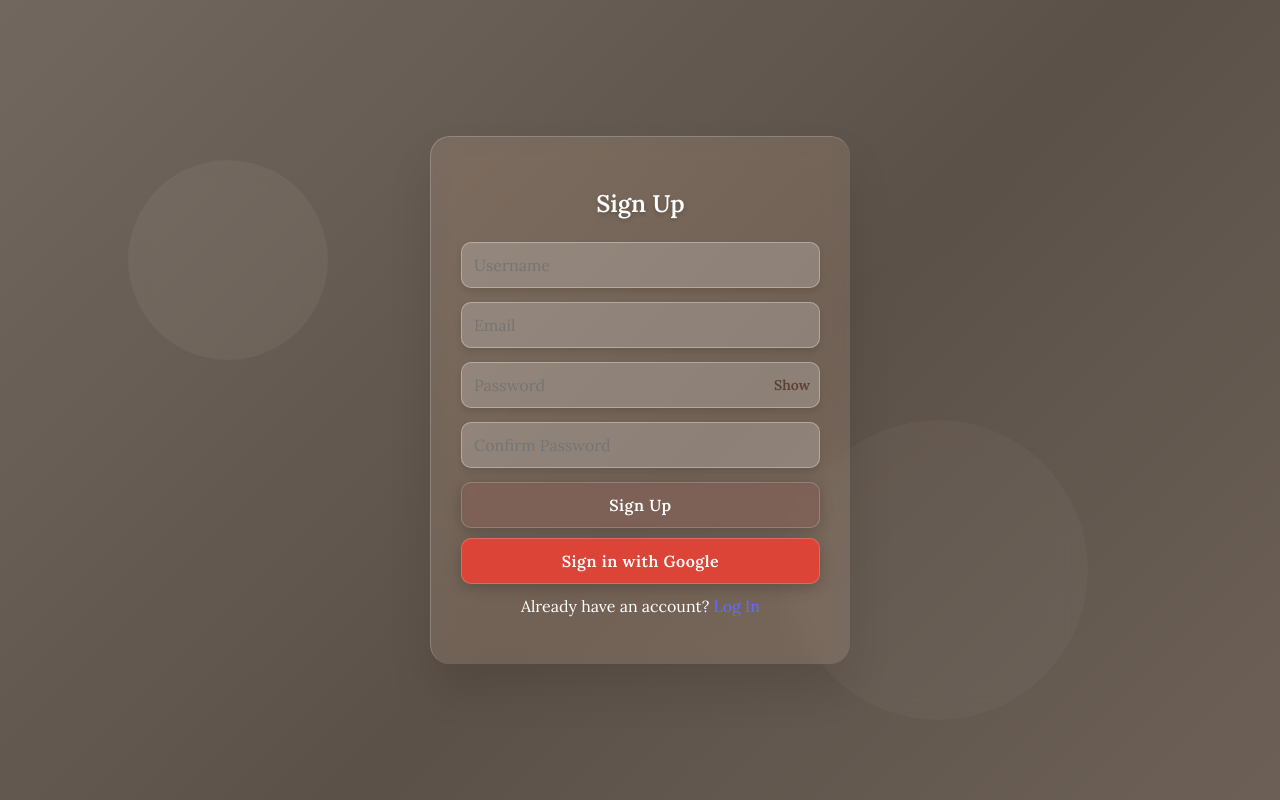
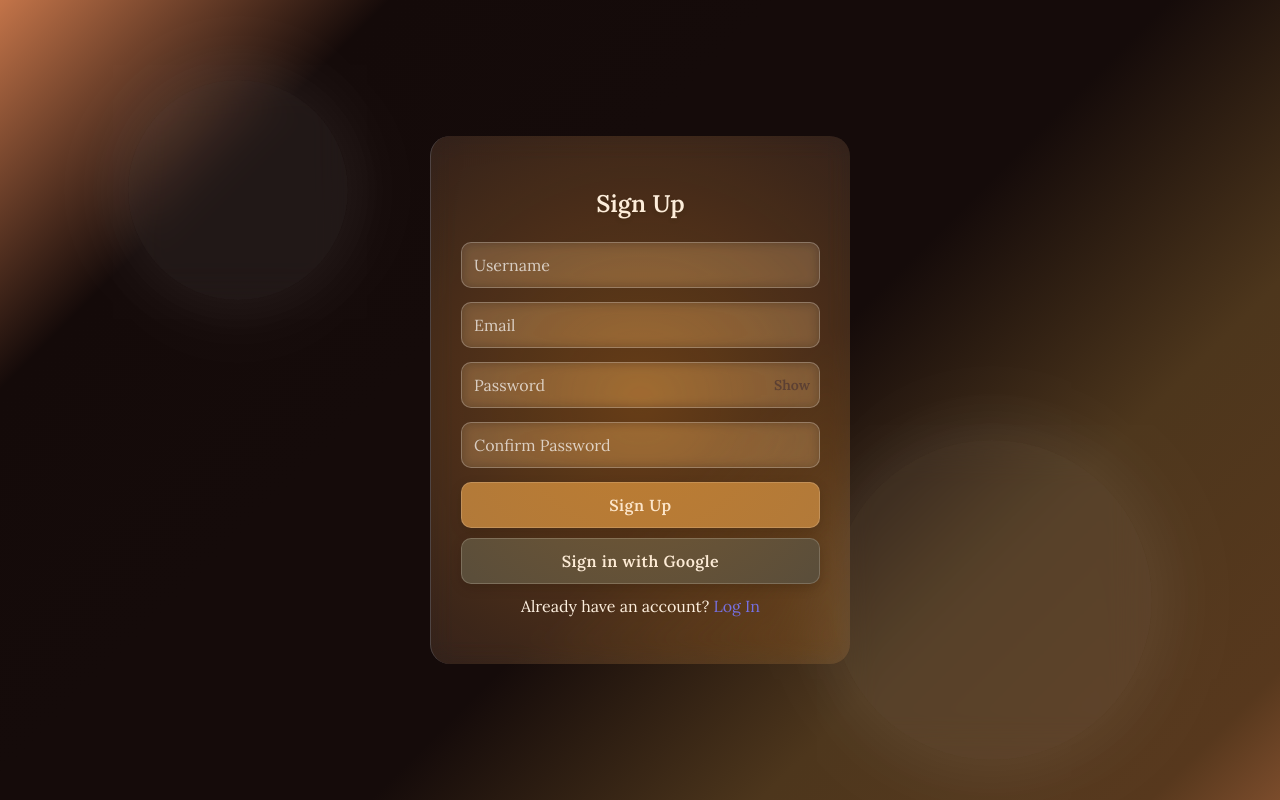
Before and after one commit to danahparis21/react-oauth-login, a React (Vite) app: page / in a window 1280 px wide. Built offline with nearby package versions, Linux system fonts and the light colour scheme; no server answers.

Commit message:
Fixed error for existing accounts. Glassmorphism UI for signup

```diff
--- a/package.json
+++ b/package.json
@@ -13,7 +13,8 @@
     "appwrite": "^18.1.1",
     "react": "^19.1.0",
     "react-dom": "^19.1.0",
-    "react-router-dom": "^7.6.2"
+    "react-router-dom": "^7.6.2",
+    "react-toastify": "^11.0.5"
   },
   "devDependencies": {
     "@eslint/js": "^9.25.0",
--- a/src/App.css
+++ b/src/App.css
@@ -52,42 +52,191 @@ body,
   color: #888;
 }
 
+/* BACKGROUND */
 .animated-bg {
-  min-height: 100vh;
-  min-width: 100vw;
+  height: 100vh;
+  width: 100vw;
   display: flex;
   justify-content: center;
   align-items: center;
-  font-family: 'Lora', serif;
-  background: radial-gradient(
-    ellipse at center,
-    #6b4f3b 0%,
-    #8b7e74 30%,
-    #5c5148 60%,
-    #92877d 100%
+  background: linear-gradient(135deg,
+
+    #c37449,
+
+    #140a09,
+    #150b0a,
+    #150b0a,
+    #4d361c,
+    #57381d,
+    #c37449,
+    #d2b575,
+    #150b0a
   );
-  background-size: 200% 200%;
-  animation: gradientMove 100s ease infinite;
+  background-size: 150% 150%;
+  filter: blur(0px);
+  position: relative;
   overflow: hidden;
 }
 
-@keyframes gradientMove {
-  0% {
-    background-position: 0% 50%;
-  }
-  50% {
-    background-position: 100% 50%;
-  }
-  100% {
-    background-position: 0% 50%;
-  }
+/* GLOWING BLURRED CIRCLES */
+.glass-circle {
+  position: absolute;
+  border-radius: 50%;
+  background: rgba(255, 255, 255, 0.06);
+
+  -webkit-backdrop-filter: blur(20px);
+  backdrop-filter: blur(20px);
+  box-shadow: 0 0 80px rgba(255, 255, 255, 0.08),
+            0 0 180px rgba(255, 255, 255, 0.06);
+
+  z-index: 0;
 }
 
 input:focus {
   box-shadow: inset 0 0 8px rgba(255, 255, 255, 0.3);
 }
-.animated-bg {
+
+.form-wrapper {
+  width: 100%;
+  max-width: 420px;
+  padding: 30px;
+  border-radius: 20px;
+  background: rgba(255, 255, 255, 0.08);
+  -webkit-backdrop-filter: blur(12px) saturate(160%);
+  backdrop-filter: blur(12px) saturate(160%);
+  border-left: 1px solid rgba(255, 255, 255, 0.18);
+  color: #fff;
+  position: relative;
+  z-index: 1;
+  transition: all 0.5s ease-in-out;
+  overflow: hidden;
+}
+
+.form-wrapper::before {
+  content: "";
+  position: absolute;
+  top: 0;
+  left: 0;
+  height: 100%;
+  width: 100%;
+  pointer-events: none;
+  background: radial-gradient(
+    500px circle at var(--x, 50%) var(--y, 50%),
+    rgba(241, 138, 13, 0.3),
+    transparent 80%
+  );
+  transition: background 0.15s ease;
+  z-index: 0;
+}
+
+
+.form-wrapper:hover {
+  box-shadow:
+    0 0 20px rgba(229, 158, 5, 0.416),  /* soft golden outer glow */
+    0 8px 40px rgba(88, 47, 11, 0.3),    /* warm depth shadow */
+    inset 0 2px 4px rgba(255, 255, 255, 0.15), /* inner glow top */
+    inset 0 -2px 4px rgba(87, 56, 29, 0.176);   /* inner shadow bottom */
+}
+
+
+.form-glow {
+  position: absolute;
+  top: 50%;
+  left: 50%;
+  width: 500px;
+  height: 500px;
+  transform: translate(-50%, -50%);
+  background: radial-gradient(circle, rgba(255,255,255,0.06) 0%, transparent 70%);
+  filter: blur(60px);
+  z-index: 0;
+}
+
+input::placeholder {
+  color: rgba(255, 255, 255, 0.7); /* Not pure white, just a soft readable white */
+}
+
+input:focus::placeholder {
+  color: rgba(255, 255, 255, 0.85);
+}
+
+inputhover{
+
+    background: "rgba(255, 255, 255, 0.12)",
+
+}
+
+.signup-btn {
+  width: 100%;
+  padding: 12px;
+  background-color: #a87740;
+  color: #fff;
+  border: 1px solid rgba(255, 255, 255, 0.2);
+  border-radius: 10px;
+  cursor: pointer;
+  font-size: 16px;
+  font-weight: bold;
+  letter-spacing: 0.5px;
+  transition: all 0.3s ease-in-out;
+  box-shadow: 0 4px 12px rgba(0, 0, 0, 0.2);
+}
+
+.signup-btn:hover {
+  outline: none;
+  background-color: #734e27;
+  box-shadow: 0 0 12px rgba(255, 193, 107, 0.4);
+}
+
+.signup-btn:active {
+  transform: scale(0.98);
+}
+
+
+/* Google button */
+.google-btn {
+  width: 100%;
+  padding: 12px;
+  background-color: #474640;
+  color: #fff;
+  border: 1px solid rgba(255, 255, 255, 0.2);
+  border-radius: 10px;
+  cursor: pointer;
+  font-size: 16px;
+  font-weight: bold;
+  letter-spacing: 0.5px;
+  transition: all 0.3s ease-in-out;
+  box-shadow: 0 4px 12px rgba(0, 0, 0, 0.2);
+  margin-top: 10px;
+}
+
+.google-btn:hover {
+  background-color: #2f2d20;
+  box-shadow: 0 0 12px rgba(200, 200, 200, 0.3);
+}
+
+.google-btn:active {
+  transform: scale(0.98);
+}
+
+/* .animated-bg {
   transform: translate3d(0, 0, 0);
   backface-visibility: hidden;
   perspective: 1000px;
+} */
+
+.signup-btn:focus,
+.signup-btn:focus-visible,
+.google-btn:focus,
+.google-btn:focus-visible {
+  outline: none !important;
+  box-shadow: 0 0 0 3px rgba(255, 193, 107, 0.4) !important;
 }
+
+/* in your global CSS or component CSS file */
+.custom-toast {
+  background-color: #4d361c !important;
+  color: #fff !important;
+  border-radius: 10px;
+  font-family: 'Lora', serif;
+  font-size: 15px;
+  box-shadow: 0 4px 12px rgba(0, 0, 0, 0.3);
+}
--- a/src/App.jsx
+++ b/src/App.jsx
@@ -1,14 +1,19 @@
-import React, { useState, useEffect } from "react";
+import React, { useState, useEffect, useRef } from "react";
+
 import { account } from "./appwriteConfig";
 import { ID } from "appwrite";
 import { useNavigate } from "react-router-dom";
 import { Link } from "react-router-dom";
 import emailjs from "emailjs-com";
 import "./App.css";
+import { ToastContainer, toast } from "react-toastify";
+import "react-toastify/dist/ReactToastify.css";
 
 emailjs.init(import.meta.env.VITE_EMAILJS_USER_ID);
 
 function App() {
+  const formRef = useRef(null);
+
   const [username, setUsername] = useState("");
   const [email, setEmail] = useState("");
   const [password, setPassword] = useState("");
@@ -29,9 +34,9 @@ function App() {
     if (hasNumber) score++;
 
     if (score === 0) return { label: "", color: "transparent" };
-    if (score === 1) return { label: "Weak", color: "red" };
-    if (score === 2) return { label: "Medium", color: "orange" };
-    if (score === 3) return { label: "Strong", color: "green" };
+    if (score === 1) return { label: "Weak", color: "#d3825c" }; // muted rust
+    if (score === 2) return { label: "Medium", color: "#e0b96a" }; // soft gold
+    if (score === 3) return { label: "Strong", color: "#f5e6c5" }; // light champagne
   };
 
   const navigate = useNavigate();
@@ -40,10 +45,19 @@ function App() {
     e.preventDefault();
 
     const { label } = getStrength();
-    if (label !== "Strong") return alert("Password is not strong enough");
-    if (!passwordMatch) return alert("Passwords do not match");
-    if (!username.trim()) return alert("Please enter a username");
-    if (!email.trim()) return alert("Please enter an email address");
+    if (label !== "Strong")
+      return toast.warning("Password is not strong enough", {
+        className: "custom-toast"
+     });
+    if (!passwordMatch) return toast.error("Passwords do not match", {
+      className: "custom-toast"
+   });
+    if (!username.trim()) return toast.info("Please enter a username", {
+      className: "custom-toast"
+   });
+    if (!email.trim()) return toast.info("Please enter an email address", {
+      className: "custom-toast"
+   });
 
     try {
       // ✅ Create the user account
@@ -54,75 +68,88 @@ function App() {
         username.trim()
       );
       console.log("User created:", res);
-      alert("Account created successfully!");
+      toast.success("Account created successfully!", {
+        className: "custom-toast"
+     });
 
       await account.createEmailPasswordSession(email, password);
       console.log("User session created.");
 
       await account.createVerification("http://localhost:5173/welcome");
-      alert("A verification email has been sent. Please check your inbox!");
+      toast.success("Verification email sent! Please check your inbox.", {
+        className: "custom-toast"
+     });
 
       navigate("/welcome");
     } catch (err) {
       if (err.code === 429) {
-        alert("Too many requests. Please wait a minute and try again.");
+        toast.warning("Too many requests. Please wait a minute.", {
+          className: "custom-toast"
+       });
       } else if (err.code === 409) {
-        alert("User already exists. Try logging in.");
+        toast.error("User already exists. Try logging in.", {
+          className: "custom-toast"
+       });
       } else {
         console.error("Appwrite signup error:", err);
-        alert(err.message || "Signup failed");
+        toast.error("User already exists. Try logging in.", {
+           className: "custom-toast"
+        });
+
       }
     }
   };
 
-  // useEffect(() => {
-  //   const checkUser = async () => {
-  //     try {
-  //       const user = await account.get();
-  //       if (user) {
-  //         navigate("/welcome");
-  //       }
-  //     } catch (err) {
-  //       console.log("Not logged in");
-  //     }
-  //   };
+  useEffect(() => {
+    const el = formRef.current;
 
-  //   checkUser();
-  // }, []);
+    const handleMouseMove = (e) => {
+      const rect = el.getBoundingClientRect();
+      const x = e.clientX - rect.left;
+      const y = e.clientY - rect.top;
+      el.style.setProperty("--x", `${x}px`);
+      el.style.setProperty("--y", `${y}px`);
+    };
+
+    el.addEventListener("mousemove", handleMouseMove);
+    return () => el.removeEventListener("mousemove", handleMouseMove);
+  }, []);
+
+
 
   return (
     <div style={containerStyle} className="animated-bg">
+       <ToastContainer
+    position="top-center"
+    autoClose={3500}
+    hideProgressBar={false}
+    newestOnTop={true}
+    closeOnClick
+    pauseOnHover
+    draggable
+    theme="dark"
+  />
       <div
         className="glass-circle"
         style={{
-          position: "absolute",
-          width: "200px",
-          height: "200px",
-          borderRadius: "50%",
-          background: "rgba(255, 255, 255, 0.05)",
-          backdropFilter: "blur(10px)",
-          top: "20%",
+          width: "220px",
+          height: "220px",
+          top: "10%",
           left: "10%",
-          zIndex: 0,
         }}
       ></div>
 
       <div
         className="glass-circle"
         style={{
-          position: "absolute",
-          width: "300px",
-          height: "300px",
-          borderRadius: "50%",
-          background: "rgba(255, 255, 255, 0.03)",
-          backdropFilter: "blur(15px)",
-          bottom: "10%",
-          right: "15%",
-          zIndex: 0,
+          width: "320px",
+          height: "320px",
+          bottom: "5%",
+          right: "10%",
         }}
       ></div>
 
-      <div style={formWrapperStyle}>
+      <div className="form-wrapper" ref={formRef}>
         <h2
           style={{
             textAlign: "center",
@@ -176,10 +203,11 @@ function App() {
             <div style={strengthContainer}>
               <div
                 style={{
-                  height: "8px",
+                  height: "6px",
                   borderRadius: "4px",
                   backgroundColor: getStrength().color,
-                  transition: "all 0.3s ease",
+                  width: "100%",
+                  transition: "all 0.4s ease",
                 }}
               ></div>
               <span
@@ -206,34 +234,35 @@ function App() {
           {/* Password checklist */}
           {touched && (
             <ul style={checklistStyle}>
-              <li style={{ color: isLongEnough ? "green" : "#f79862" }}>
+              <li style={{ color: isLongEnough ? "white" : "#f79862" }}>
                 {isLongEnough ? "✓" : "✗"} At least 8 characters
               </li>
-              <li style={{ color: hasUppercase ? "green" : "#f79862" }}>
+              <li style={{ color: hasUppercase ? "white" : "#f79862" }}>
                 {hasUppercase ? "✓" : "✗"} At least one uppercase letter
               </li>
-              <li style={{ color: hasNumber ? "green" : "#f79862" }}>
+              <li style={{ color: hasNumber ? "white" : "#f79862" }}>
                 {hasNumber ? "✓" : "✗"} At least one number
               </li>
             </ul>
           )}
 
-          <button type="submit" style={buttonStyle}>
+          <button type="submit" className="signup-btn">
             Sign Up
           </button>
           <button
             type="button"
-            onClick={() =>
-              account.createOAuth2Session(
-                "google",
-                "http://localhost:5173/welcome", // Redirect on success
-                "http://localhost:5173/" // Redirect on failure
-              )
-            }
-            style={{
-              ...buttonStyle,
-              backgroundColor: "#DB4437",
-              marginTop: "10px",
+            className="google-btn"
+            onClick={async () => {
+              try {
+                await account.createOAuth2Session(
+                  "google",
+                  "http://localhost:5173/welcome", // success
+                  "http://localhost:5173/welcome" // failure fallback too // failure page
+                );
+              } catch (err) {
+                console.error("OAuth login failed:", err);
+                alert("Google Sign-In failed. Please try again.");
+              }
             }}
           >
             Sign in with Google
@@ -255,9 +284,9 @@ const containerStyle = {
   display: "flex",
   justifyContent: "center",
   alignItems: "center",
-  background: "linear-gradient(-45deg, #6b4f3b, #8b7e74, #5c5148, #92877d)",
-  backgroundSize: "400% 400%",
   fontFamily: "'Lora', serif",
+  position: "relative", // to hold glass circles properly
+  overflow: "hidden",
 };
 
 const formWrapperStyle = {
@@ -265,14 +294,19 @@ const formWrapperStyle = {
   maxWidth: "420px",
   padding: "30px",
   borderRadius: "20px",
-  // glass effect
-  background: "rgba(255, 255, 255, 0.1)",
+  background: "rgba(255, 255, 255, 0.08)",
   backdropFilter: "blur(12px) saturate(160%)",
   WebkitBackdropFilter: "blur(12px) saturate(160%)",
-  boxShadow: "0 25px 45px rgba(0, 0, 0, 0.1)",
-  borderLeft: "1px solid rgba(255, 255, 255, 0.2)",
-  borderTop: "1px solid rgba(255, 255, 255, 0.2)",
+  boxShadow: `
+    0 0 20px rgba(255, 255, 255, 0.15),   /* soft white glow */
+    0 4px 30px rgba(0, 0, 0, 0.3),        /* depth shadow */
+    inset 0 1px 2px rgba(255, 255, 255, 0.2), /* inner top light */
+    inset 0 -1px 2px rgba(0, 0, 0, 0.2)       /* inner bottom dark */
+  `,
+  borderLeft: "1px solid rgba(255, 255, 255, 0.18)",
   color: "#fff",
+  position: "relative",
+  zIndex: 1,
 };
 
 const inputStyle = {
@@ -281,55 +315,55 @@ const inputStyle = {
   marginBottom: "14px",
   padding: "12px",
   borderRadius: "10px",
-  border: "1px solid rgba(255, 255, 255, 0.3)",
-  backgroundColor: "rgba(255, 255, 255, 0.2)",
+  border: "1px solid rgba(255, 255, 255, 0.25)",
+  backgroundColor: "rgba(255, 255, 255, 0.08)",
   fontSize: "16px",
-  outline: "none",
+  color: "#ffffff",
   transition: "all 0.3s ease",
   fontFamily: "'Lora', serif",
-  color: "#fff",
-  boxShadow: "0 4px 6px rgba(0, 0, 0, 0.1)",
+  backdropFilter: "blur(6px)",
 
-  "&:focus": {
-    backgroundColor: "rgba(255, 255, 255, 0.3)",
-    borderColor: "rgba(255, 255, 255, 0.5)",
-    boxShadow: "0 4px 12px rgba(0, 0, 0, 0.2)",
+  // Hover
+
+  // Focus
+  ":focus": {
+    outline: "none",
+    boxShadow: "0 0 8px rgba(210, 181, 117, 0.4)",
   },
 
-  "&::placeholder": {
-    color: "rgba(255, 255, 255, 0.7)",
+  // Placeholder
+  "::placeholder": {
+    color: "#fffff",
   },
 };
 
 const buttonStyle = {
   width: "100%",
   padding: "12px",
-  backgroundColor: "rgba(125, 90, 80, 0.7)",
+  backgroundColor: "#a87740",
   color: "#fff",
   border: "1px solid rgba(255, 255, 255, 0.2)",
   borderRadius: "10px",
   cursor: "pointer",
   fontSize: "16px",
   fontWeight: "bold",
-  transition: "all 0.3s ease",
   letterSpacing: "0.5px",
-  boxShadow: "0 4px 15px rgba(0, 0, 0, 0.2)",
-  backdropFilter: "blur(5px)",
+  transition: "all 0.3s ease-in-out",
+  boxShadow: "0 4px 12px rgba(0, 0, 0, 0.2)",
 
-  "&:hover": {
-    backgroundColor: "rgba(125, 90, 80, 0.9)",
-    boxShadow: "0 6px 20px rgba(0, 0, 0, 0.3)",
-    transform: "translateY(-1px)",
+  ":hover": {
+    backgroundColor: "#c38e57",
+    boxShadow: "0 0 12px rgba(255, 193, 107, 0.4)",
   },
 
-  "&:active": {
-    transform: "translateY(0)",
+  ":active": {
+    transform: "scale(0.98)",
   },
 };
 
 const googleButtonStyle = {
   ...buttonStyle,
-  backgroundColor: "#DB4437",
+  backgroundColor: "#474640",
   marginTop: "10px",
 };
 
@@ -349,19 +383,28 @@ const toggleButtonStyle = {
 
 const checklistStyle = {
   listStyle: "none",
-  paddingLeft: "10px",
-  marginBottom: "15px",
-  fontSize: "14px",
-  lineHeight: "1.6",
-  color: "#555",
+  padding: "10px 0",
+  margin: "0",
+  fontSize: "13px",
+  lineHeight: "1.8",
+  color: "#eee",
+  fontFamily: "'Lora', serif",
 };
 
+const checkItem = (isMet) => ({
+  color: isMet ? "#bfa16a" : "#d48b5c",
+  fontWeight: isMet ? "500" : "400",
+});
+
 const strengthContainer = {
-  marginBottom: "10px",
-  backgroundColor: "rgba(255, 255, 255, 0.5)",
-  borderRadius: "5px",
-  padding: "5px 10px",
-  boxShadow: "inset 0 1px 3px rgba(0,0,0,0.1)",
+  marginBottom: "12px",
+  padding: "6px 12px",
+  background: "rgba(255, 255, 255, 0.06)",
+  borderRadius: "8px",
+  backdropFilter: "blur(6px)",
+  color: "#fff",
+  fontSize: "12px",
+  border: "1px solid rgba(255, 255, 255, 0.2)",
 };
 
 export default App;
--- a/src/Routes.jsx
+++ b/src/Routes.jsx
@@ -5,6 +5,7 @@ import Login from "./Login";
 import Welcome from "./Welcome";
 import ForgotPassword from "./ForgotPassword";
 import ResetPassword from "./ResetPassword";
+import OAuthError from "./OAuthError";
 
 function AppRoutes() {
   return (
@@ -15,6 +16,8 @@ function AppRoutes() {
         <Route path="/welcome" element={<Welcome />} />
         <Route path="/forgot-password" element={<ForgotPassword />} />
         <Route path="/reset" element={<ResetPassword />} />
+        <Route path="/oauth-error" element={<OAuthError />} />
+
       </Routes>
     </Router>
   );
```
Also changed, not shown: src/OAuthError.jsx (added, +27 -0 lines), src/Welcome.jsx (+10 -0 lines), 1 other file (tests, documents, lock files or other folders).
